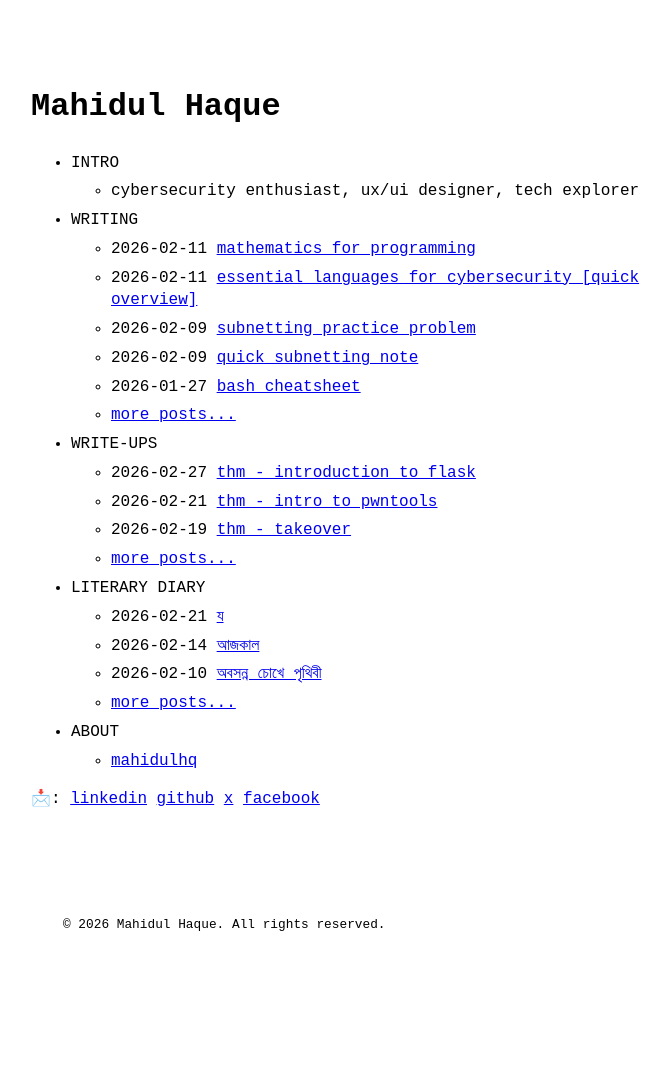
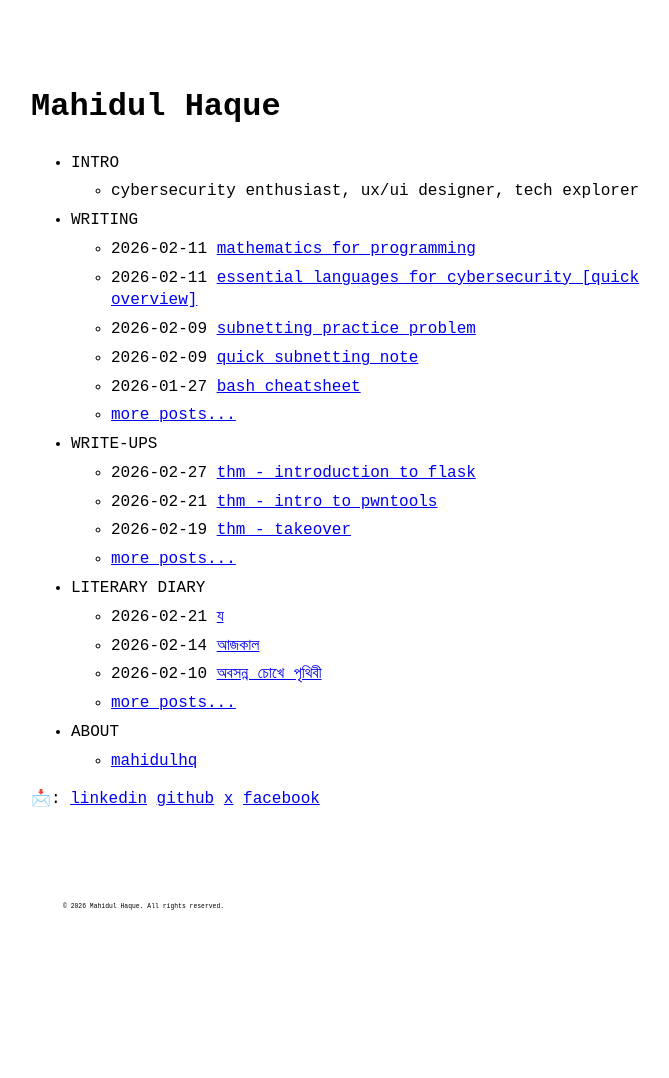
Before and after one commit to mahidulhq/mahidulhq.github.io, a Jekyll site: the page built from index.md, in a window 1280 px wide. Shown: the whole page, without its empty margins (289-958 px from the left). Built offline with Jekyll 4.4.1, drawn with Linux system fonts in a browser that asks for light colours; after the commit the page ends 1056 px from its top, so only the background shows below that.

Commit message:
Update home.html

```diff
--- a/_layouts/home.html
+++ b/_layouts/home.html
@@ -13,6 +13,6 @@ layout: default
 {{ content }}
 <footer class="footer">
     <div class="w">
-        <p style="font-size: 0.8em; margin-top: 2em;">&copy; {{ 'now' | date: '%Y' }} {{ site.title | default: site.name }}. All rights reserved.</p>
+        <p style="font-size: 0.4em; margin-top: 2em;">&copy; {{ 'now' | date: '%Y' }} {{ site.title | default: site.name }}. All rights reserved.</p>
     </div>
 </footer>
```
